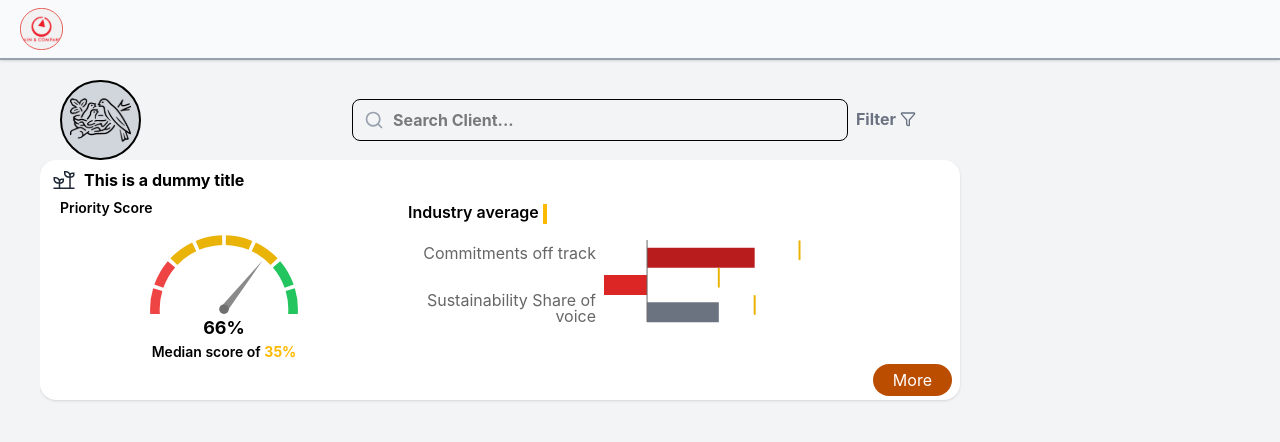
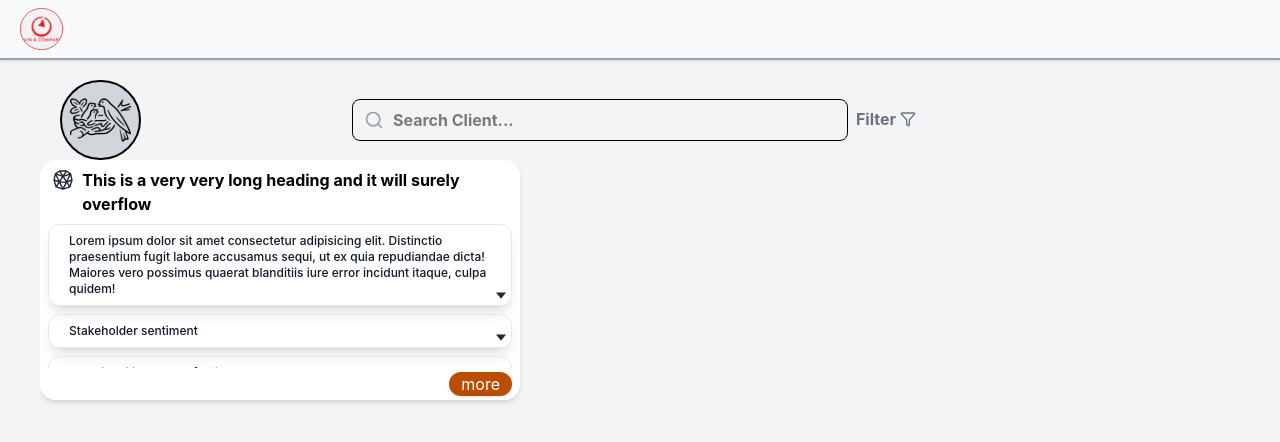
Before and after one commit to Rounik25/Nestle_dashboard, a React (Vite) app: page / in a window 1280 px wide. Shown: the top 442 px of the page. Built offline with nearby package versions, Linux system fonts and the light colour scheme.

Commit message:
created a common expandable div component to display the KPI card 2 and 4

```diff
--- /dev/null
+++ b/src/component/HomePage/KPI/KPI2.tsx
@@ -0,0 +1,5 @@
+export function KPI2() {
+  return(
+    <div></div>
+  )
+}
--- a/src/component/HomePage/TopSection.tsx
+++ b/src/component/HomePage/TopSection.tsx
@@ -1,15 +1,41 @@
 import { HomeKPI } from "../common/HomeKPI";
-import { KPI1 } from "./KPI1";
+import { ExpandableDiv } from "../common/ExpandableDiv";
+
+
+type Section = {
+  id: string;
+  heading: string;
+  content: string;
+};
+
+const sectionsData: Section[] = [
+  {
+    id: "commitments",
+    heading: "Lorem ipsum dolor sit amet consectetur adipisicing elit. Distinctio praesentium fugit labore accusamus sequi, ut ex quia repudiandae dicta! Maiores vero possimus quaerat blanditiis iure error incidunt itaque, culpa quidem!",
+    content:
+      "Detailed explanation for commitments off track goes here. You can replace this with dynamic content from your API or props.",
+  },
+  {
+    id: "stakeholder",
+    heading: "Stakeholder sentiment",
+    content:
+      "Detailed explanation for stakeholder sentiment goes here. Add as much text as needed.",
+  },
+  {
+    id: "sustainability",
+    heading: "Sustainability Share of voice",
+    content:
+      "Detailed explanation for sustainability share of voice goes here.",
+  },
+];
 
 export function TopSection(){
     return(
-        <div className="flex h-60 w-230">
+        <div className="flex h-60 w-120">
             <HomeKPI
-                icon="src\assets\Home Page\HomeKPI1.svg"
-                title="This is a dummy title"
-                inner={<KPI1 />}
-                button="More"
-                onClick={()=>{console.log("hello")}}
+                icon="src\assets\Home Page\HomeKPI2.svg"
+                title="This is a very very long heading and it will surely overflow"
+                inner={<ExpandableDiv sections={sectionsData} />}
             />
         </div>
     )
--- /dev/null
+++ b/src/component/common/ExpandableDiv.tsx
@@ -0,0 +1,109 @@
+import { useMemo, useState } from "react";
+import { Popup } from "./Popup";
+
+type Section = {
+    id: string;
+    heading: string;
+    content: string;
+};
+
+type ExpandableHeadingsProps = {
+    sections?: Section[];
+};
+
+export function ExpandableDiv({
+    sections = []
+}: ExpandableHeadingsProps) {
+    const [isPopupOpen, setIsPopupOpen] = useState(false);
+    const [expandedIds, setExpandedIds] = useState<string[]>([]);
+
+    const sectionIds = useMemo(() => sections.map((section) => section.id), [sections]);
+
+    function openPopup(expandedId?: string) {
+        setIsPopupOpen(true);
+
+        if (expandedId) {
+            setExpandedIds([expandedId]);
+        } else {
+            setExpandedIds([]);
+        }
+    }
+
+    function closePopup() {
+        setIsPopupOpen(false);
+        setExpandedIds([]);
+    }
+
+    function toggleExpanded(id: string) {
+        setExpandedIds((prev) =>
+            prev.includes(id) ? prev.filter((item) => item !== id) : [...prev, id]
+        );
+    }
+
+    function expandAll() {
+        setExpandedIds(sectionIds);
+    }
+
+    function collapseAll() {
+        setExpandedIds([]);
+    }
+
+    return (
+        <div className={`relative h-full w-full min-h-0 min-w-0 bg-white  ${isPopupOpen ? "overflow-hidden" : ""}`}>
+            <div className={`flex flex-col h-full w-full overflow-hidden ${isPopupOpen ? "pointer-events-none select-none" : ""}`}>
+                <div className="w-full h-full min-w-0 min-h-0 overflow-hidden">
+                    <div className="flex flex-col px-2 gap-2">
+                        {sections.map((section) => (
+                            <div
+                                key={section.id}
+                                className="flex rounded-xl pl-5 shadow-lg border-1 border-gray-200"
+                            >
+                                <div className="flex flex-1 items-start justify-between">
+                                    <h2 className="flex felx-wrap py-2 min-h-8 text-xs font-medium text-gray-900">{section.heading}</h2>
+                                </div>
+                                <div className="flex items-end">
+                                    <button
+                                        type="button"
+                                        onClick={() => openPopup(section.id)}
+                                        className="flex h-5 w-5"
+                                    >
+                                        <img src="src\assets\Home Page\down.svg" alt="downLogo" />
+                                    </button>
+                                </div>
+                            </div>
+                        ))}
+                    </div>
+
+                    <div className="mt-8 flex justify-start">
+                        <button
+                            type="button"
+                            onClick={() => openPopup()}
+                            className="inline-flex items-center rounded-lg bg-gray-900 px-4 py-2 text-sm font-medium text-white transition hover:bg-gray-800"
+                        >
+                            Open popup
+                        </button>
+                    </div>
+                </div>
+                <div className="flex justify-end w-full min-w-0 px-2 py-1">
+                    <button
+                        className="px-3 bg-amber-700 shadow-sm hover:bg-amber-600 text-white rounded-full"
+                        onClick={() => openPopup()}
+                    >
+                        more
+                    </button>
+                </div>
+            </div>
+
+            {isPopupOpen && (
+                <Popup
+                    sections={sections}
+                    expandedIds={expandedIds}
+                    onToggle={toggleExpanded}
+                    onClose={closePopup}
+                    onExpandAll={expandAll}
+                    onCollapseAll={collapseAll}
+                />
+            )}
+        </div>
+    );
+}
--- a/src/component/common/HomeKPI.tsx
+++ b/src/component/common/HomeKPI.tsx
@@ -10,26 +10,26 @@ export function HomeKPI({
   icon,
   title,
   inner,
-  button,
-  onClick,
 }: HomeKPIProps ){
     return(
-        <div className="flex flex-col h-full min-h-0 w-full min-w-0 overflow-hidden bg-white rounded-2xl shadow-sm">
-            <div className="flex w-full h-10 px-3 py-2">
-                <img src={icon} alt="KPI Logo" />
-                <div className="px-2 font-bold text-md">{title}</div>
+        <div className="flex flex-col h-full min-h-0 w-full min-w-0 overflow-hidden bg-white rounded-2xl shadow-md">
+            <div className="flex w-full min-h-8 px-3 py-2">
+                <div className="flex h-8 pb-2">
+                    <img src={icon} alt="KPI Logo"/>
+                </div>
+                <div className="flex flex-wrap px-2 font-bold text-md">{title}</div>
             </div>
             <div className="flex flex-1 w-full min-w-0 min-h-0">
                 {inner}
             </div>
-            <div className="flex justify-end w-full min-w-0 h-10 px-2 py-1">
+            {/* <div className="flex justify-end w-full min-w-0 px-2 py-1">
                 <button
-                    className="px-5 bg-amber-700 text-white rounded-full"
+                    className="px-3 bg-amber-700 shadow-sm hover:bg-amber-600 text-white rounded-full"
                     onClick={onClick}
                 >
                     {button}
                 </button>
-            </div>
+            </div> */}
         </div>
     )
 }
--- /dev/null
+++ b/src/component/common/Popup.tsx
@@ -0,0 +1,89 @@
+import { ChevronDown, X } from "lucide-react";
+
+type Section = {
+  id: string;
+  heading: string;
+  content: string;
+};
+
+type PopupProps = {
+  sections: Section[];
+  expandedIds: string[];
+  onToggle: (id: string) => void;
+  onClose: () => void;
+  onExpandAll: () => void;
+  onCollapseAll: () => void;
+};
+
+export function Popup({
+  sections,
+  expandedIds,
+  onToggle,
+  onClose,
+  onExpandAll,
+  onCollapseAll,
+}: PopupProps) {
+  return (
+    <>
+      {/* overlay */}
+      <div
+        className="fixed inset-0 z-40 bg-black/50"
+        onClick={onClose}
+      />
+
+      {/* popup */}
+      <div className="fixed inset-0 z-50 flex items-center justify-center p-4">
+        <div
+          className="relative max-h-[85vh] w-full max-w-3xl overflow-hidden rounded-2xl bg-white shadow-2xl"
+          onClick={(e) => e.stopPropagation()}
+        >
+          {/* header */}
+          <div className="flex items-center justify-between border-b px-6 py-4">
+            <h2 className="text-xl font-semibold">All Headings</h2>
+
+            <div className="flex gap-2">
+              <button onClick={onExpandAll} className="btn">
+                Expand all
+              </button>
+              <button onClick={onCollapseAll} className="btn">
+                Collapse all
+              </button>
+              <button onClick={onClose}>
+                <X size={18} />
+              </button>
+            </div>
+          </div>
+
+          {/* content */}
+          <div className="max-h-[calc(85vh-72px)] overflow-y-auto p-6 space-y-4">
+            {sections.map((section) => {
+              const isExpanded = expandedIds.includes(section.id);
+
+              return (
+                <div key={section.id} className="border rounded-xl">
+                  <button
+                    onClick={() => onToggle(section.id)}
+                    className="flex w-full justify-between px-4 py-4 text-left"
+                  >
+                    <span>{section.heading}</span>
+                    <ChevronDown
+                      className={`transition ${
+                        isExpanded ? "rotate-180" : ""
+                      }`}
+                    />
+                  </button>
+
+                  {isExpanded && (
+                    <div className="border-t px-4 py-4 text-sm">
+                      {section.content}
+                    </div>
+                  )}
+                </div>
+              );
+            })}
+          </div>
+        </div>
+      </div>
+    </>
+  );
+}
```
Also changed, not shown: src/assets/Home Page/HomeKPI2.svg (added), src/assets/Home Page/down.svg (added), src/component/HomePage/KPI/IndustryAvgChart.tsx (renamed from src/component/HomePage/IndustryAvgChart.tsx), src/component/HomePage/KPI/KPI1.tsx (renamed from src/component/HomePage/KPI1.tsx), src/component/HomePage/KPI/RadialGauge.tsx (renamed from src/component/HomePage/RadialGauge.tsx).
